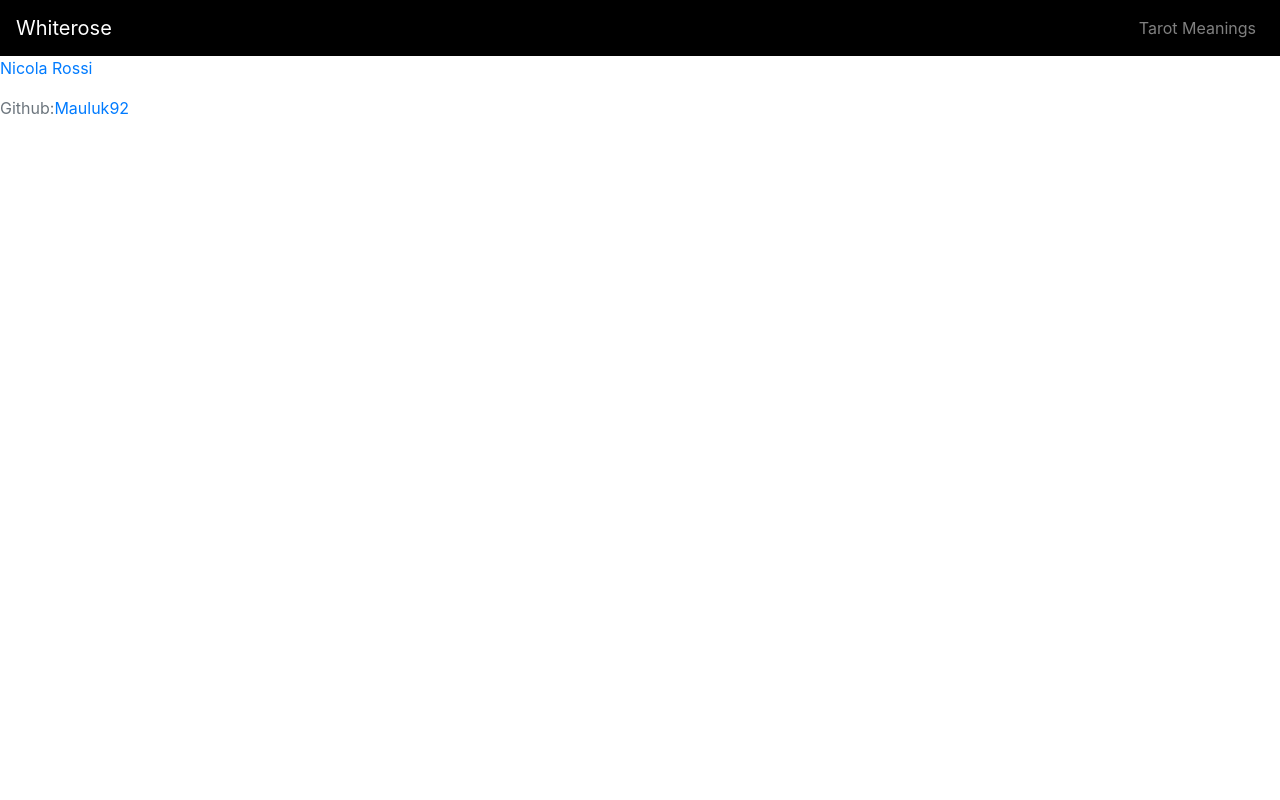
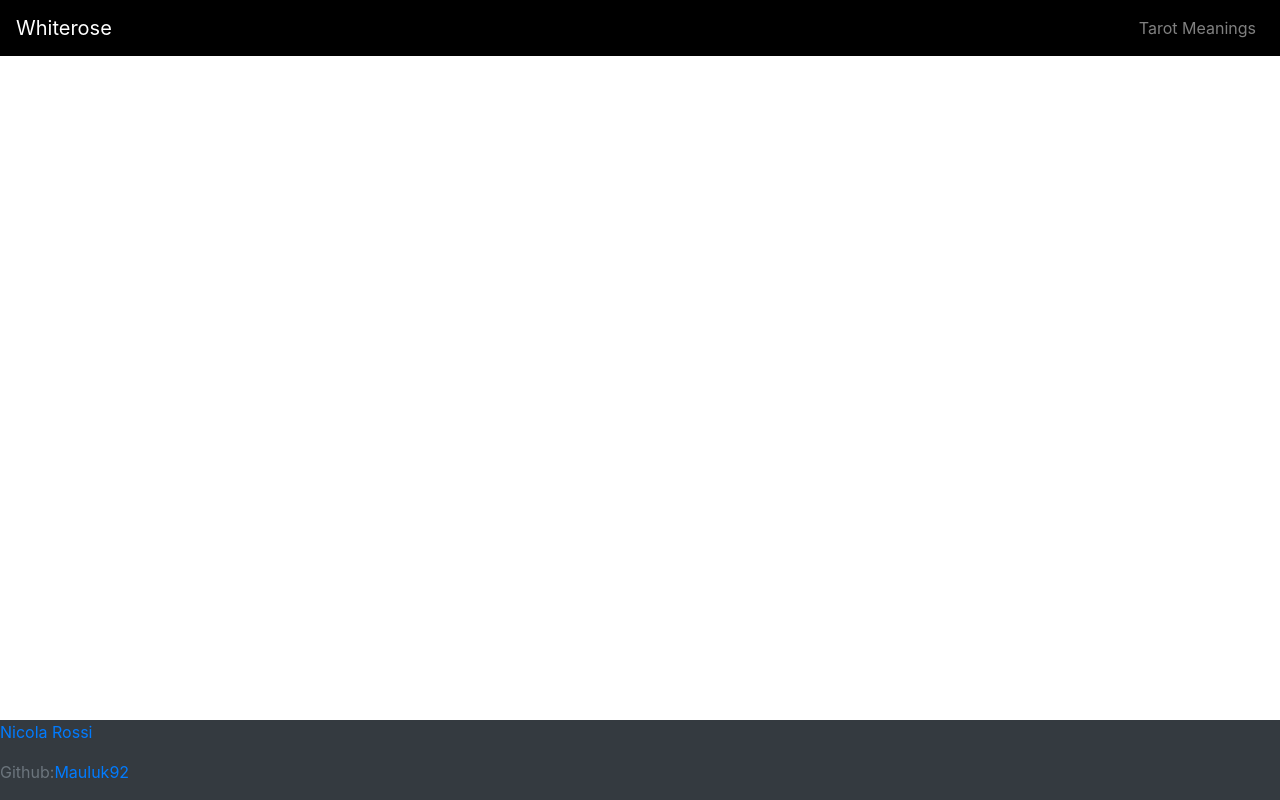
Before and after one commit to Mauluk92/WhiteRose_Tarot, a Django app: page //tarot_meanings/ in a window 1280 px wide. Run offline with Django 4.2, Linux system fonts and the light colour scheme; data that the repository does not hold is empty; some libraries are stand-ins or nearby versions; some web fonts are replaced.

Commit message:
Modifying Layout

```diff
--- a/tarot/templates/base.html
+++ b/tarot/templates/base.html
@@ -43,7 +43,7 @@
     </div>
 
 
-<footer class="page-footer">
+<footer class="fixed-bottom bg-dark">
         <p class="text-muted"><a href="mailto:nlc.rss.92@gmail.com">Nicola Rossi</a></p>
         <p class="text-muted">Github:<a href="https://github.com/Mauluk92">Mauluk92</a></p>
 </footer>
```
